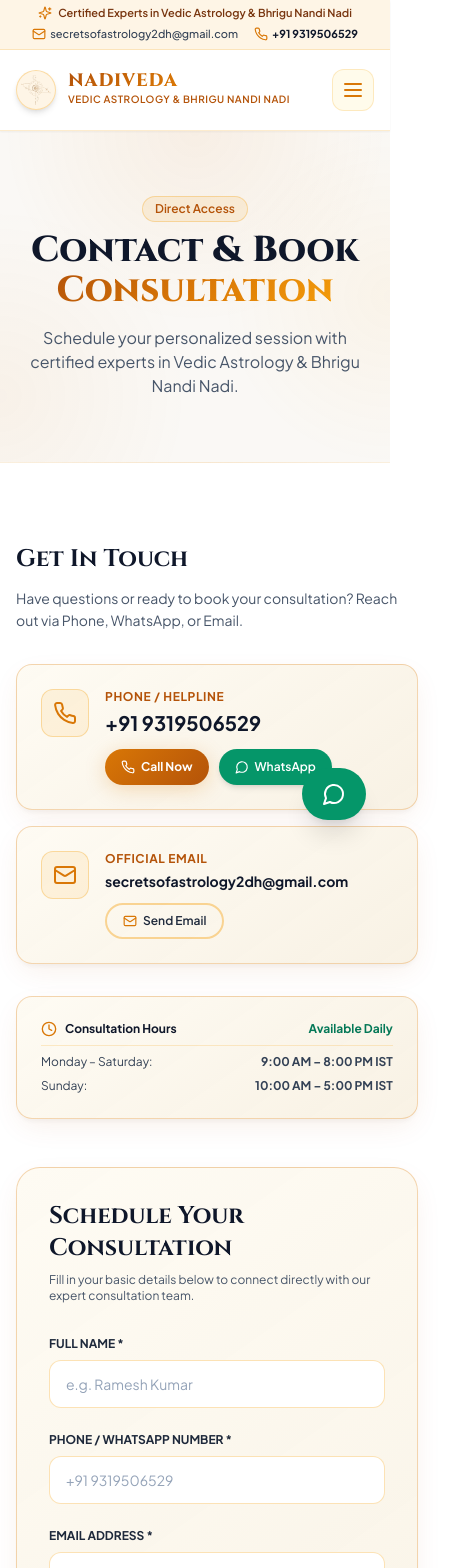
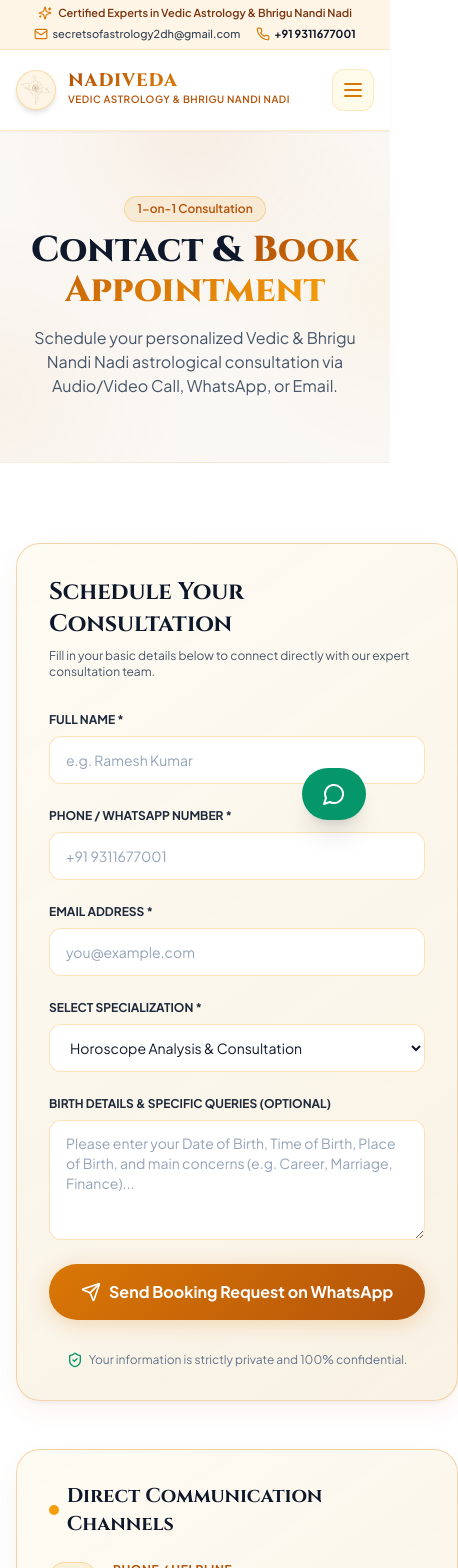
Before and after one commit to vanshrawat02/astrology-website, a Next.js app: page /contact in a window 390 px wide. Shown: the top 1568 px of the page, 458 px wide, since content can reach past the window. Built offline with nearby package versions, Linux system fonts and the light colour scheme.

Commit message:
Update phone number to +91 9311677001 across site

```diff
--- a/app/api/book-consultation/route.ts
+++ b/app/api/book-consultation/route.ts
@@ -88,7 +88,7 @@ ${message || "None provided"}
 
     // Format WhatsApp Redirect URL for instant client confirmation fallback
     const whatsappMessage = `*New Booking #${bookingId}*\n\n*Name:* ${fullName}\n*Phone:* ${phone}\n*Email:* ${email}\n*DOB:* ${dob || "N/A"} | *TOB:* ${tob || "N/A"} | *POB:* ${pob || "N/A"}\n*Topic:* ${topic}\n*Preferred Slot:* ${preferredDate || "Any"} (${timeSlot || "Flexible"})\n*Fee:* ${fee}\n\n*Message:* ${message || "N/A"}`;
-    const whatsappUrl = `https://wa.me/919319506529?text=${encodeURIComponent(whatsappMessage)}`;
+    const whatsappUrl = `https://wa.me/919311677001?text=${encodeURIComponent(whatsappMessage)}`;
 
     return NextResponse.json({
       success: true,
--- a/app/contact/page.tsx
+++ b/app/contact/page.tsx
@@ -30,7 +30,7 @@ function ContactForm() {
     e.preventDefault();
     const textMessage = `*New Consultation Request*\n\n*Name:* ${fullName}\n*Phone:* ${phone}\n*Email:* ${email}\n*Specialization:* ${service}\n*Birth Details/Notes:* ${birthDetails || "N/A"}`;
     const encodedText = encodeURIComponent(textMessage);
-    const whatsappUrl = `https://wa.me/919319506529?text=${encodedText}`;
+    const whatsappUrl = `https://wa.me/919311677001?text=${encodedText}`;
     window.open(whatsappUrl, "_blank");
   };
 
@@ -67,7 +67,7 @@ function ContactForm() {
               id="phone"
               type="tel"
               required
-              placeholder="+91 9319506529"
+              placeholder="+91 9311677001"
               className="bg-white border-amber-500/30 text-slate-900 placeholder:text-slate-400"
               value={phone}
               onChange={(e) => setPhone(e.target.value)}
@@ -84,7 +84,7 @@ function ContactForm() {
               id="email"
               type="email"
               required
-              placeholder="yourname@gmail.com"
+              placeholder="you@example.com"
               className="bg-white border-amber-500/30 text-slate-900 placeholder:text-slate-400"
               value={email}
               onChange={(e) => setEmail(e.target.value)}
@@ -93,55 +93,47 @@ function ContactForm() {
 
           <div>
             <label htmlFor="service" className="block text-xs font-bold text-slate-800 uppercase mb-2">
-              Selected Specialization *
+              Select Specialization *
             </label>
             <Select
               id="service"
               value={service}
               onChange={(e) => setService(e.target.value)}
               className="bg-white border-amber-500/30 text-slate-900"
-              required
             >
-              <option value="Horoscope Analysis & Consultation">
-                Horoscope Analysis & Consultation
-              </option>
-              <option value="Marriage & Relationship Compatibility">
-                Marriage & Relationship Compatibility
-              </option>
-              <option value="Career & Business Growth">
-                Career & Business Growth
-              </option>
-              <option value="Child Birth & Family Prospects">
-                Child Birth & Family Prospects
-              </option>
-              <option value="Finance & Wealth Guidance">
-                Finance & Wealth Guidance
-              </option>
-              <option value="Foreign Travels & Relocation">
-                Foreign Travels & Relocation
-              </option>
+              <option value="Horoscope Analysis & Consultation">Horoscope Analysis & Consultation</option>
+              <option value="Marriage & Relationship Compatibility">Marriage & Relationship Compatibility</option>
+              <option value="Career & Business Growth">Career & Business Growth</option>
+              <option value="Child Birth & Family Prospects">Child Birth & Family Prospects</option>
+              <option value="Finance & Wealth Guidance">Finance & Wealth Guidance</option>
+              <option value="Foreign Travels & Relocation">Foreign Travels & Relocation</option>
             </Select>
           </div>
         </div>
 
         <div>
           <label htmlFor="birthDetails" className="block text-xs font-bold text-slate-800 uppercase mb-2">
-            Birth Details / Query Notes (Optional)
+            Birth Details & Specific Queries (Optional)
           </label>
           <Textarea
             id="birthDetails"
             rows={4}
-            placeholder="Enter Date of Birth, Time, Place of Birth or specific questions..."
+            placeholder="Please enter your Date of Birth, Time of Birth, Place of Birth, and main concerns (e.g. Career, Marriage, Finance)..."
             className="bg-white border-amber-500/30 text-slate-900 placeholder:text-slate-400"
             value={birthDetails}
             onChange={(e) => setBirthDetails(e.target.value)}
           />
         </div>
 
-        <Button type="submit" className="btn-gold-shimmer w-full py-6 text-base">
-          <Send className="w-5 h-5 mr-2 text-white" />
-          <span>Confirm & Connect via WhatsApp</span>
+        <Button type="submit" size="lg" className="btn-gold-shimmer w-full text-base font-bold py-6 shadow-xl">
+          <Send className="w-5 h-5 mr-2" />
+          <span>Send Booking Request on WhatsApp</span>
         </Button>
+
+        <p className="text-xs text-center text-slate-500 flex items-center justify-center gap-1.5 pt-2">
+          <ShieldCheck className="w-4 h-4 text-emerald-600" />
+          <span>Your information is strictly private and 100% confidential.</span>
+        </p>
       </form>
     </Card>
   );
@@ -150,62 +142,63 @@ function ContactForm() {
 export default function ContactPage() {
   return (
     <div className="bg-white text-slate-900 min-h-screen">
-      {/* PAGE BANNER */}
-      <section className="bg-light-pattern py-16 border-b border-amber-500/10 relative">
-        <div className="max-w-7xl mx-auto px-4 sm:px-6 lg:px-8 text-center">
+      {/* PAGE HEADER */}
+      <section className="bg-light-pattern py-16 border-b border-amber-500/10 text-center">
+        <div className="max-w-7xl mx-auto px-4 sm:px-6 lg:px-8">
           <Badge variant="default" className="mb-2">
-            Direct Access
+            1-on-1 Consultation
           </Badge>
           <h1 className="font-heading text-4xl sm:text-5xl font-extrabold text-slate-900 mb-4">
-            Contact & Book <span className="gold-gradient-text">Consultation</span>
+            Contact & <span className="gold-gradient-text">Book Appointment</span>
           </h1>
           <p className="text-slate-600 text-base max-w-2xl mx-auto">
-            Schedule your personalized session with certified experts in Vedic Astrology & Bhrigu Nandi Nadi.
+            Schedule your personalized Vedic & Bhrigu Nandi Nadi astrological consultation via Audio/Video Call, WhatsApp, or Email.
           </p>
         </div>
       </section>
 
-      {/* CONTACT INFO & FORM SECTION */}
-      <section className="py-20 bg-white">
-        <div className="max-w-7xl mx-auto px-4 sm:px-6 lg:px-8">
-          <div className="grid lg:grid-cols-12 gap-12">
-            {/* Contact Info Left (5 cols) */}
-            <div className="lg:col-span-5 space-y-8">
-              <div>
-                <h2 className="font-heading text-2xl font-bold text-slate-900 mb-3">Get In Touch</h2>
-                <p className="text-slate-600 text-sm leading-relaxed">
-                  Have questions or ready to book your consultation? Reach out via Phone, WhatsApp, or Email.
-                </p>
+      <section className="py-20 lg:py-24 max-w-7xl mx-auto px-4 sm:px-6 lg:px-8">
+        <div className="grid lg:grid-cols-12 gap-12 items-start">
+          {/* LEFT FORM */}
+          <div className="lg:col-span-7">
+            <Suspense fallback={<div className="p-8 text-center text-slate-600 font-medium">Loading Booking Form...</div>}>
+              <ContactForm />
+            </Suspense>
           </div>
 
-              {/* Contact Cards */}
-              <div className="space-y-4">
-                {/* Phone Card */}
-                <div className="glass-card-light rounded-2xl p-6 border border-amber-500/30">
+          {/* RIGHT INFO CARDS */}
+          <div className="lg:col-span-5 space-y-6">
+            <Card className="glass-card-light p-8 border border-amber-500/30 shadow-lg">
+              <h3 className="font-heading text-xl font-bold text-slate-900 mb-6 flex items-center gap-2">
+                <span className="w-2.5 h-2.5 rounded-full bg-amber-500" />
+                Direct Communication Channels
+              </h3>
+
+              <div className="space-y-6">
                 <div className="flex items-start gap-4">
-                    <div className="w-12 h-12 rounded-xl bg-amber-500/10 border border-amber-500/30 flex items-center justify-center text-amber-600 shrink-0">
+                  <div className="w-12 h-12 rounded-2xl bg-amber-500/10 border border-amber-500/30 text-amber-600 flex items-center justify-center shrink-0 shadow-sm">
                     <Phone className="w-6 h-6" />
                   </div>
-                    <div className="flex-1">
+                  <div>
                     <span className="text-xs uppercase font-bold text-amber-700 tracking-wider block mb-1">
                       Phone / Helpline
                     </span>
                     <a
-                        href="tel:+919319506529"
+                      href="tel:+919311677001"
                       className="text-xl font-extrabold text-slate-900 hover:text-gold-600 transition-colors block mb-3 opacity-100"
                     >
-                        +91 9319506529
+                      +91 9311677001
                     </a>
                     <div className="flex flex-wrap gap-2.5">
                       <Button size="sm" className="btn-gold-shimmer text-xs" asChild>
-                          <a href="tel:+919319506529" className="flex items-center gap-1.5">
+                        <a href="tel:+919311677001" className="flex items-center gap-1.5">
                           <Phone className="w-3.5 h-3.5" />
                           <span>Call Now</span>
                         </a>
                       </Button>
                       <Button size="sm" variant="emerald" className="text-xs" asChild>
                         <a
-                            href="https://wa.me/919319506529?text=Hi%20Vedic%20Astrology,%20I%20would%20like%20to%20book%20a%20consultation."
+                          href="https://wa.me/919311677001?text=Hi%20Nadiveda,%20I%20would%20like%20to%20book%20a%20consultation."
                           target="_blank"
                           rel="noopener noreferrer"
                           className="flex items-center gap-1.5"
@@ -214,7 +207,6 @@ export default function ContactPage() {
                           <span>WhatsApp</span>
                         </a>
                       </Button>
-                      </div>
                     </div>
                   </div>
                 </div>
@@ -247,7 +239,7 @@ export default function ContactPage() {
               </div>
 
               {/* Hours */}
-              <div className="glass-card-light rounded-2xl p-6 border border-amber-500/20 text-xs text-slate-700 space-y-2">
+              <div className="glass-card-light rounded-2xl p-6 border border-amber-500/20 text-xs text-slate-700 space-y-2 mt-6">
                 <div className="flex items-center justify-between font-bold text-slate-900 border-b border-amber-500/20 pb-2 mb-2">
                   <span className="flex items-center gap-2">
                     <Clock className="w-4 h-4 text-amber-600" /> Consultation Hours
@@ -261,14 +253,7 @@ export default function ContactPage() {
                   <span>Sunday:</span> <strong>10:00 AM – 5:00 PM IST</strong>
                 </p>
               </div>
-            </div>
-
-            {/* Consultation Form Right (7 cols) */}
-            <div className="lg:col-span-7">
-              <Suspense fallback={<Card className="glass-card-light p-8 text-center text-slate-500">Loading form...</Card>}>
-                <ContactForm />
-              </Suspense>
-            </div>
+            </Card>
           </div>
         </div>
       </section>
--- a/app/faq/page.tsx
+++ b/app/faq/page.tsx
@@ -50,7 +50,7 @@ export default function FAQPage() {
     {
       question: "How do I pay and book my consultation slot?",
       answer:
-        "You can book directly by filling the contact form on our website or sending a message on WhatsApp (+91 9319506529). We support UPI, Bank Transfer, GPay, PhonePe, and Credit/Debit Cards.",
+        "You can book directly by filling the contact form on our website or sending a message on WhatsApp (+91 9311677001). We support UPI, Bank Transfer, GPay, PhonePe, and Credit/Debit Cards.",
     },
   ];
 
--- a/app/page.tsx
+++ b/app/page.tsx
@@ -105,9 +105,9 @@ export default function HomePage() {
               className="w-full sm:w-auto px-8 py-6 text-base border-amber-500/40 text-slate-800 hover:bg-amber-500/10 transition-all font-bold"
               asChild
             >
-              <a href="tel:+919319506529" className="flex items-center justify-center gap-2.5">
+              <a href="tel:+919311677001" className="flex items-center justify-center gap-2.5">
                 <Phone className="w-5 h-5 text-amber-600" />
-                <span>Call (+91 9319506529)</span>
+                <span>Call (+91 9311677001)</span>
               </a>
             </Button>
           </div>
@@ -344,7 +344,7 @@ export default function HomePage() {
                     </Link>
                   </Button>
                   <Button variant="outline" className="border-amber-500/40 text-slate-800 hover:bg-amber-500/10" asChild>
-                    <a href="tel:+919319506529" className="flex items-center gap-2">
+                    <a href="tel:+919311677001" className="flex items-center gap-2">
                       <Phone className="w-4 h-4 text-amber-600" />
                       <span>Call Astrologer</span>
                     </a>
@@ -441,13 +441,13 @@ export default function HomePage() {
               </Button>
               <Button size="lg" variant="emerald" className="w-full sm:w-auto px-8 py-6 text-base font-bold" asChild>
                 <a
-                  href="https://wa.me/919319506529?text=Hi%20Nadiveda,%20I%20would%20like%20to%20book%20a%20consultation."
+                  href="https://wa.me/919311677001?text=Hi%20Nadiveda,%20I%20would%20like%20to%20book%20a%20consultation."
                   target="_blank"
                   rel="noopener noreferrer"
                   className="flex items-center justify-center gap-2"
                 >
                   <MessageCircle className="w-5 h-5" />
-                  <span>WhatsApp (+91 9319506529)</span>
+                  <span>WhatsApp (+91 9311677001)</span>
                 </a>
               </Button>
             </div>
--- a/app/services/page.tsx
+++ b/app/services/page.tsx
@@ -183,9 +183,9 @@ export default function ServicesPage() {
                     </Link>
                   </Button>
                   <Button variant="outline" className="border-amber-500/40 text-slate-800 hover:bg-amber-500/10" asChild>
-                    <a href="tel:+919319506529" className="flex items-center gap-2">
+                    <a href="tel:+919311677001" className="flex items-center gap-2">
                       <Phone className="w-4 h-4 text-amber-600" />
-                      <span>Call Now (+91 9319506529)</span>
+                      <span>Call Now (+91 9311677001)</span>
                     </a>
                   </Button>
                 </div>
@@ -305,14 +305,14 @@ export default function ServicesPage() {
           </p>
           <div className="flex flex-col sm:flex-row items-center justify-center gap-4">
             <Button size="lg" className="btn-gold-shimmer" asChild>
-              <a href="tel:+919319506529" className="flex items-center gap-2">
+              <a href="tel:+919311677001" className="flex items-center gap-2">
                 <Phone className="w-5 h-5 text-white" />
-                <span>Call Now (+91 9319506529)</span>
+                <span>Call Now (+91 9311677001)</span>
               </a>
             </Button>
             <Button size="lg" variant="emerald" asChild>
               <a
-                href="https://wa.me/919319506529?text=Hi%20Vedic%20Astrology,%20I%20would%20like%20to%20book%20a%20consultation."
+                href="https://wa.me/919311677001?text=Hi%20Nadiveda,%20I%20would%20like%20to%20book%20a%20consultation."
                 target="_blank"
                 rel="noopener noreferrer"
                 className="flex items-center gap-2"
--- a/app/why-us/page.tsx
+++ b/app/why-us/page.tsx
@@ -180,9 +180,9 @@ export default function WhyUsPage() {
                     </Link>
                   </Button>
                   <Button size="lg" variant="outline" className="border-amber-500/40 text-slate-800 hover:bg-amber-500/10" asChild>
-                    <a href="tel:+919319506529" className="flex items-center gap-2">
+                    <a href="tel:+919311677001" className="flex items-center gap-2">
                       <Phone className="w-4 h-4 text-amber-600" />
-                      <span>Call +91 9319506529</span>
+                      <span>Call +91 9311677001</span>
                     </a>
                   </Button>
                 </div>
--- a/components/booking-modal.tsx
+++ b/components/booking-modal.tsx
@@ -99,7 +99,7 @@ export function BookingModal({ isOpen, onClose, bookingData }: BookingModalProps
           <Button variant="emerald" size="lg" className="w-full text-sm font-bold py-6 shadow-lg" asChild>
             <a href={bookingData.whatsappUrl} target="_blank" rel="noopener noreferrer" className="flex items-center justify-center gap-2">
               <MessageCircle className="w-5 h-5" />
-              <span>Confirm Slot on WhatsApp (+91 9319506529)</span>
+              <span>Confirm Slot on WhatsApp (+91 9311677001)</span>
             </a>
           </Button>
 
--- a/components/floating-whatsapp.tsx
+++ b/components/floating-whatsapp.tsx
@@ -2,7 +2,7 @@ import { MessageCircle } from "lucide-react";
 
 export function FloatingWhatsApp() {
   const whatsappUrl =
-    "https://wa.me/919319506529?text=Hi%20Nadiveda,%20I%20would%20like%20to%20book%20a%20consultation.";
+    "https://wa.me/919311677001?text=Hi%20Nadiveda,%20I%20would%20like%20to%20book%20a%20consultation.";
 
   return (
     <a
--- a/components/footer.tsx
+++ b/components/footer.tsx
@@ -3,7 +3,7 @@ import { Sparkles, Phone, Mail, MessageCircle, Heart, Briefcase, Baby, Coins, Pl
 
 export function Footer() {
   const businessEmail = "secretsofastrology2dh@gmail.com";
-  const businessPhone = "+91 9319506529";
+  const businessPhone = "+91 9311677001";
 
   return (
     <footer className="bg-[#060718] text-slate-300 pt-16 pb-24 lg:pb-12 text-sm border-t border-amber-500/20">
@@ -33,7 +33,7 @@ export function Footer() {
             </p>
             <div className="flex items-center gap-4 text-amber-400 pt-2">
               <a
-                href={`https://wa.me/919319506529?text=Hi%20Nadiveda,%20I%20would%20like%20to%20book%20a%20consultation.`}
+                href={`https://wa.me/919311677001?text=Hi%20Nadiveda,%20I%20would%20like%20to%20book%20a%20consultation.`}
                 target="_blank"
                 rel="noopener noreferrer"
                 className="hover:text-amber-300 transition-colors flex items-center gap-2 text-xs font-semibold text-emerald-400 bg-emerald-950/60 border border-emerald-500/30 px-3 py-1.5 rounded-full"
@@ -126,7 +126,7 @@ export function Footer() {
                 <Phone className="w-4 h-4 text-amber-400 shrink-0 mt-0.5" />
                 <div>
                   <span className="text-[11px] text-slate-400 block uppercase font-semibold">Phone / Call</span>
-                  <a href="tel:+919319506529" className="text-white hover:text-amber-300 font-bold">
+                  <a href="tel:+919311677001" className="text-white hover:text-amber-300 font-bold">
                     {businessPhone}
                   </a>
                 </div>
--- a/components/header.tsx
+++ b/components/header.tsx
@@ -20,7 +20,7 @@ export function Header() {
   const pathname = usePathname();
 
   const businessEmail = "secretsofastrology2dh@gmail.com";
-  const businessPhone = "+91 9319506529";
+  const businessPhone = "+91 9311677001";
 
   return (
     <header className="sticky top-0 z-50 bg-white/95 backdrop-blur-md border-b border-amber-500/20 shadow-sm transition-all duration-300">
@@ -41,7 +41,7 @@ export function Header() {
               <span className="truncate">{businessEmail}</span>
             </a>
             <a
-              href="tel:+919319506529"
+              href="tel:+919311677001"
               className="flex items-center gap-1 text-slate-900 hover:text-amber-700 transition-colors font-bold shrink-0"
             >
               <Phone className="w-3.5 h-3.5 text-amber-600 shrink-0" />
```
Lines whose indentation alone changed are shown as unchanged.
